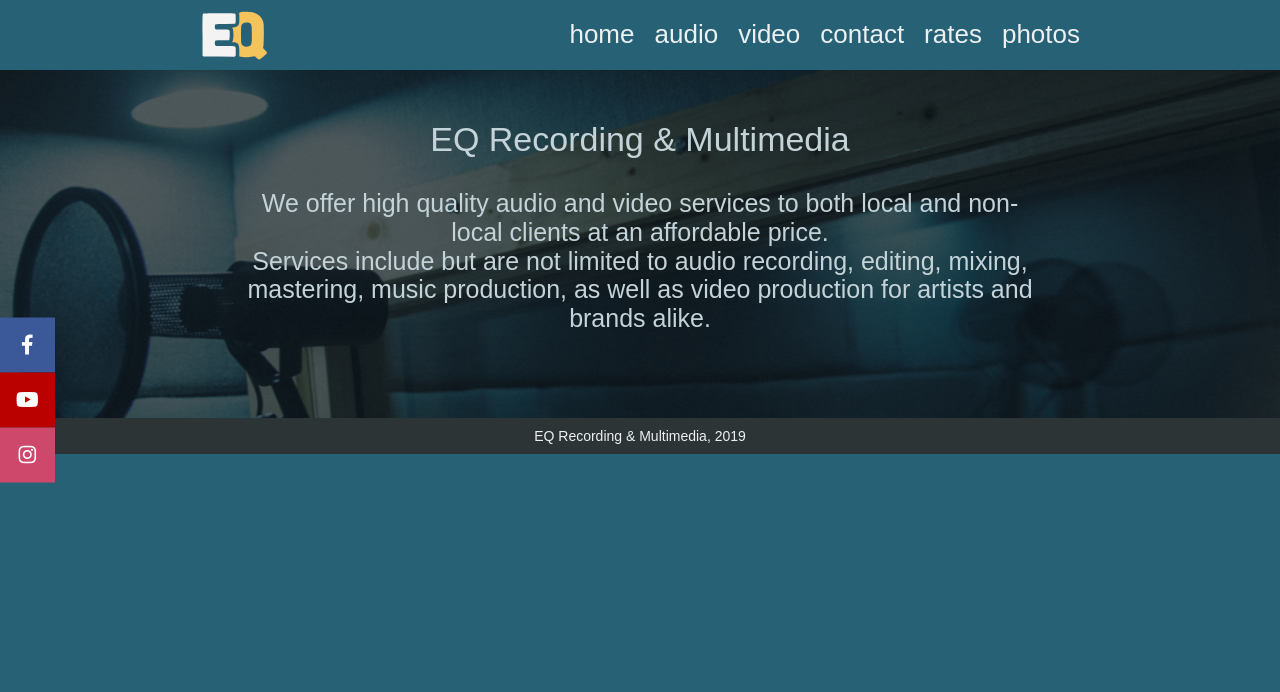
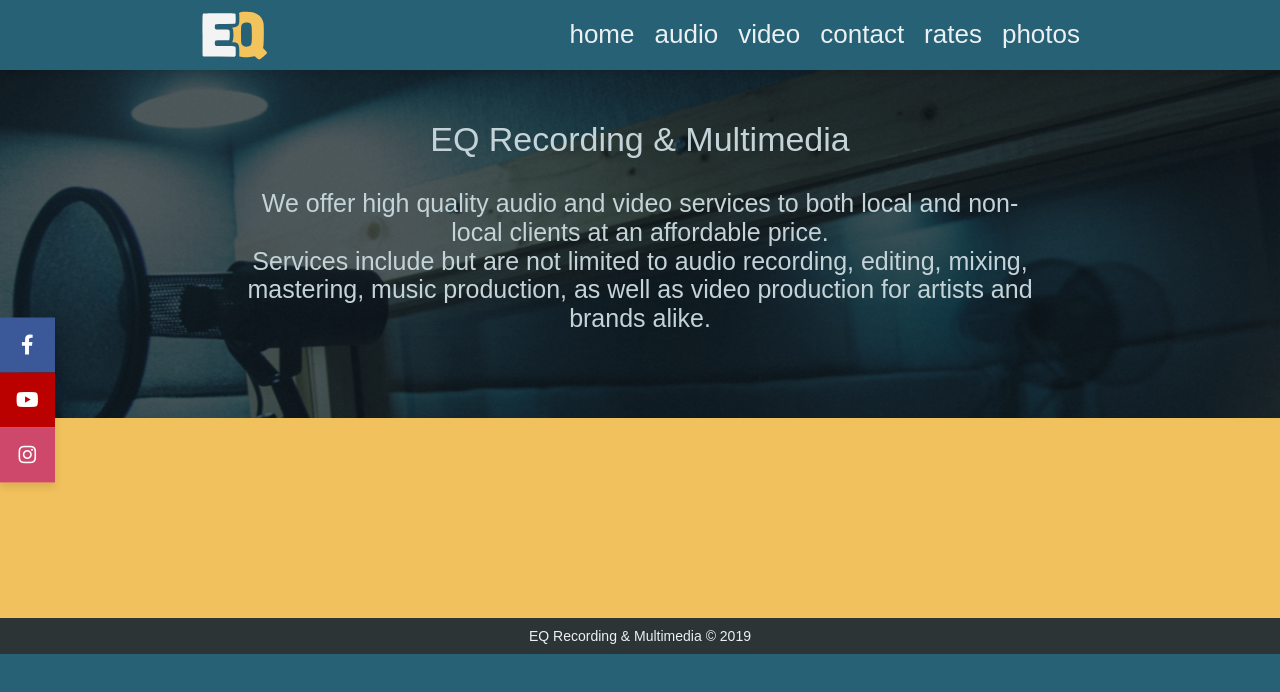
Before and after one commit to r0maks/eq-website, a website built with webpack: page src/index.html in a window 1280 px wide. Built offline with nearby package versions, Linux system fonts and the light colour scheme; files whose address does not match are found by name; a web font is replaced by a local one.

Commit message:
done for now

```diff
--- a/src/css/_app.scss
+++ b/src/css/_app.scss
@@ -24,6 +24,7 @@ footer {
 header {
   display: flex;
   justify-content: center;
+  box-shadow: 0 4px 8px 0 rgba(0,0,0,0.2);
 
   nav {
     float: right;
--- a/src/css/style.scss
+++ b/src/css/style.scss
@@ -100,6 +100,7 @@ header {
 
 main {
     display: flex;
+    flex-direction: column;
     .backdrop {
         filter: opacity(.8);
         width: 100%;
@@ -151,6 +152,14 @@ main {
             }
         }
     }
+
+    .main-content {
+        height: 200px;
+        background: $accent-color;
+        .main-content-container {
+
+        }
+    }
 }
 
 
@@ -159,6 +168,7 @@ main {
     top: 50%;
     transform: translateY(-50%);
     z-index: 100;
+    box-shadow: 0 4px 8px 0 rgba(0,0,0,0.1);
 
     a {
         display: block;
--- a/src/index.html
+++ b/src/index.html
@@ -121,9 +121,14 @@
         </div>
       </div>
     </div>
+    <div class="main-content">
+      <div class="main-content-container">
+
+      </div>
+    </div>
   </main>
   <footer>
-    EQ Recording & Multimedia, 2019
+    EQ Recording & Multimedia &copy; 2019
   </footer>
   <script type="text/javascript" src="../build/app.js"></script>
 </body>
```
